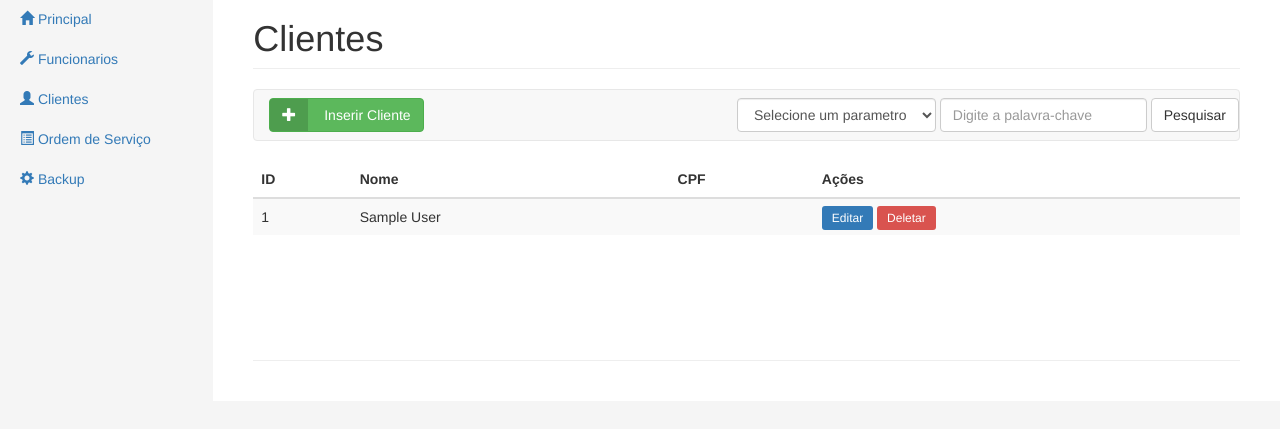
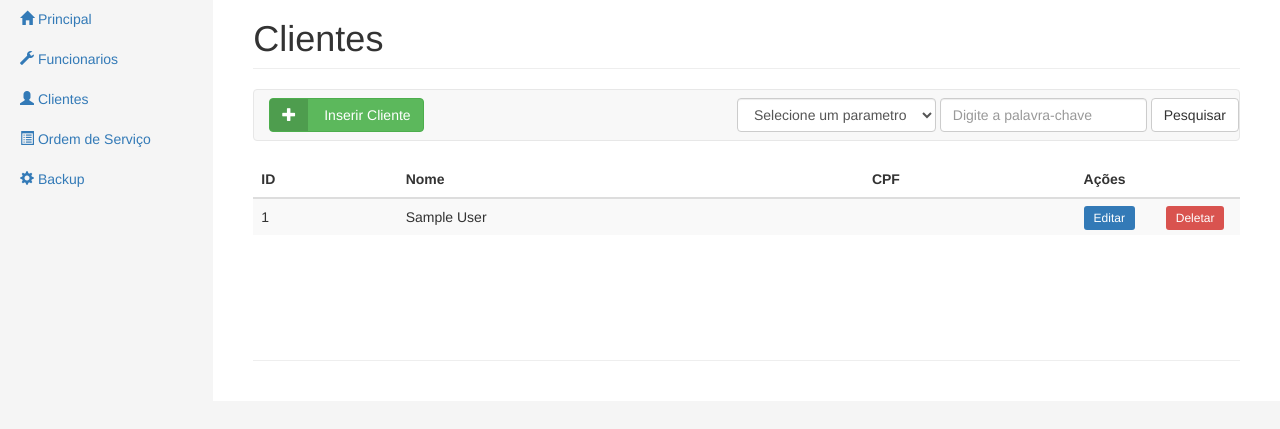
Before and after one commit to TecSecret/OSManager, a PHP site: page /exercicios/cliente in a window 1280 px wide. Shown: the part 51-480 px from the top of the page. Run offline with PHP 8.4, Linux system fonts and the light colour scheme; the visitor is signed in with stand-in values (Sample User, id 1); some libraries are stand-ins or nearby versions.

Commit message:
Commitando novas alteracoes

```diff
--- a/cliente/index.php
+++ b/cliente/index.php
@@ -96,7 +96,8 @@
                                 <th>ID</th>
                                 <th>Nome</th>
                                 <th>CPF</th>
-                                <th>Ações</th>
+                                <th class="col-xs-1">Ações</th>
+                                <th class="col-xs-1"></th>
                              </tr>
                             </thead>
                             <tbody>
@@ -108,6 +109,8 @@
 
                                 <td>
                                     <a href="editar_cliente.php?id=<?php echo $linha['codigo'] ?>" class="btn-sm btn-primary">Editar</a>
+                                </td>
+                                <td>
                                     <a href="deletar_cliente.php?id=<?php echo $linha['codigo'] ?>" class="btn-sm btn-danger">Deletar</a>
                                 </td>
                             </tr>
```
Also changed, not shown: funcionario/index.php (+6 -1 lines).
